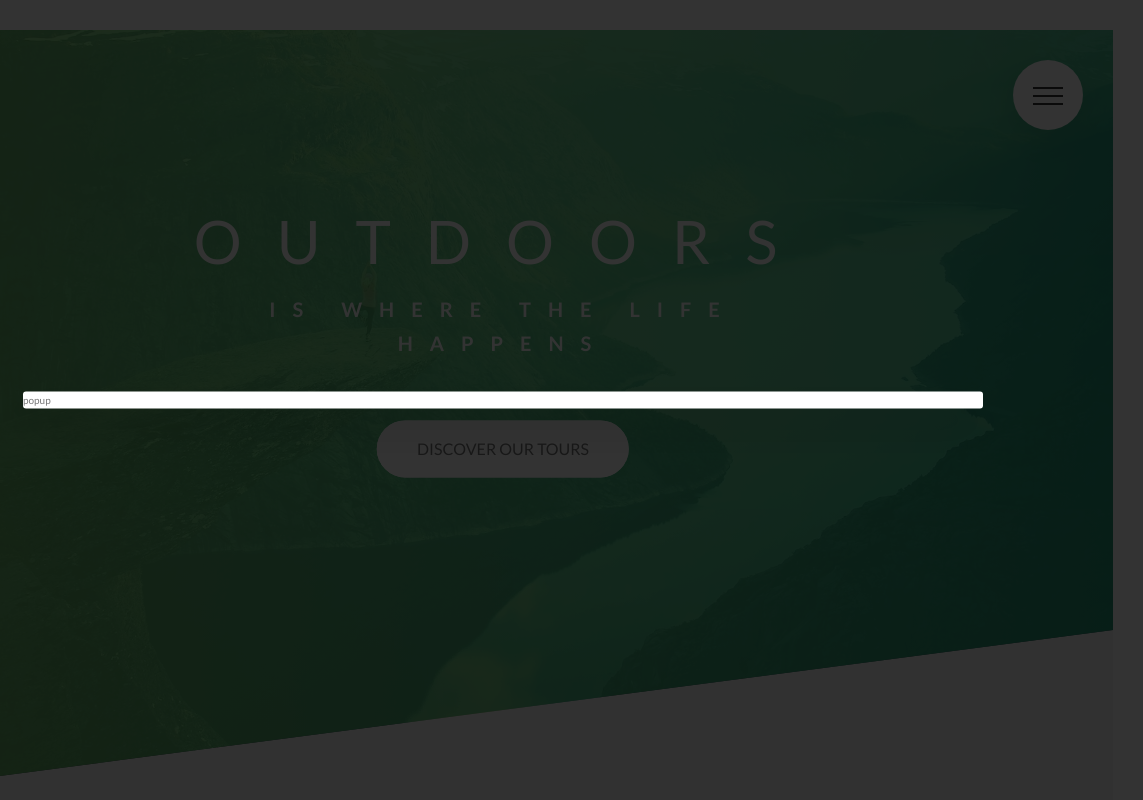
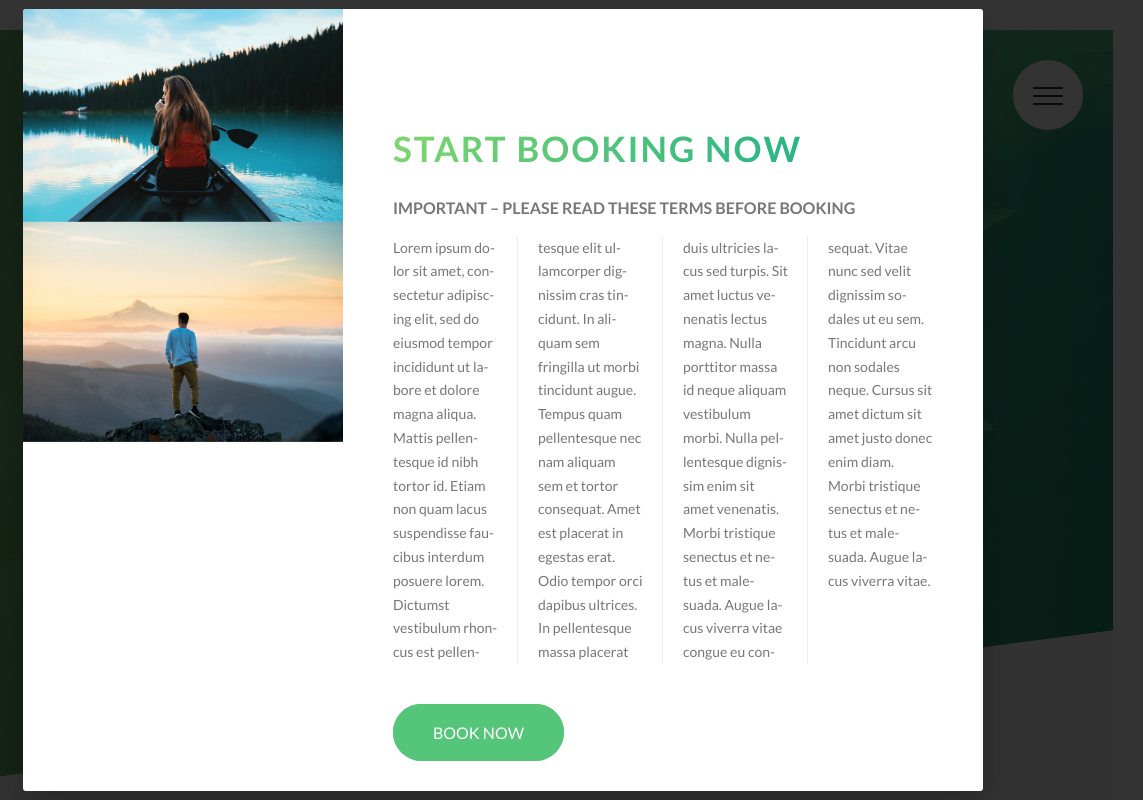
Before and after one commit to ZobairQ/natours, a website: page index.html in a window 1280 px wide. Shown: the top 800 px of the page, 137-1280 px from the left. Drawn offline with Linux system fonts and the light colour scheme.

Commit message:
first part of modal box finished

```diff
--- a/index.html
+++ b/index.html
@@ -461,7 +461,24 @@
     </footer>
 
     <div class="popup">
-      <div class="popup__content">popup</div>
+      <div class="popup__content">
+
+
+        <div class="popup__left">
+          <img src="./img/nat-8.jpg" alt="tour Photo" class="popup__img">
+          <img src="./img/nat-9.jpg" alt="tour Photo" class="popup__img">
+        </div>
+
+
+        <div class="popup__right">
+          <h2 class="heading-secondary u-margin-bottom-small">Start booking now</h2>
+          <h3 class="heading-tertiary u-margin-bottom-small">Important &ndash; Please read these terms before booking</h3>
+          <p class="popup__text">Lorem ipsum dolor sit amet, consectetur adipiscing elit, sed do eiusmod tempor incididunt ut labore et dolore magna aliqua. Mattis pellentesque id nibh tortor id. Etiam non quam lacus suspendisse faucibus interdum posuere lorem. Dictumst vestibulum rhoncus est pellentesque elit ullamcorper dignissim cras tincidunt. In aliquam sem fringilla ut morbi tincidunt augue. Tempus quam pellentesque nec nam aliquam sem et tortor consequat. Amet est placerat in egestas erat. Odio tempor orci dapibus ultrices. In pellentesque massa placerat duis ultricies lacus sed turpis. Sit amet luctus venenatis lectus magna. Nulla porttitor massa id neque aliquam vestibulum morbi. Nulla pellentesque dignissim enim sit amet venenatis. Morbi tristique senectus et netus et malesuada. Augue lacus viverra vitae congue eu consequat. Vitae nunc sed velit dignissim sodales ut eu sem. Tincidunt arcu non sodales neque. Cursus sit amet dictum sit amet justo donec enim diam. Morbi tristique senectus et netus et malesuada. Augue lacus viverra vitae.</p>
+          <a href="" class="btn btn--green">book now</a>
+        </div>
+
+
+      </div>
     </div>
 
 
--- a/sass/components/_popup.scss
+++ b/sass/components/_popup.scss
@@ -9,10 +9,43 @@
 
     &__content{
         width: 75%;
-        height: 50rem;
         background-color: $color-white;
         box-shadow: 0 2rem 4rem rgba($color-black, .2);
         border-radius: .3rem;
         @include center-horisontal-vertical;
+        display:table;
+        overflow: hidden;
+    }
+
+    &__left{
+        width: 33.33333333333%;
+        display: table-cell;
+    }
+
+    &__right{
+        width: 66.6666666667;
+        display: table-cell;
+        vertical-align: middle;
+        padding: 3rem 5rem;
+
+    }
+
+    &__img{
+        display: block;
+        width: 100%;
+    }
+
+    &__text{
+        font-size: 1.4rem;
+        margin-bottom: 4rem;
+        -webkit-column-count: 4;
+        -moz-column-count: 4;
+        column-count: 4;
+        column-gap: 4rem;
+        column-rule: .1rem solid $color-grey-light-2;
+        -webkit-hyphens: auto;
+        -moz-hyphens: auto;
+        -ms-hyphens: auto;
+        hyphens: auto;
     }
 }
```
Also changed, not shown: css/style.css.
